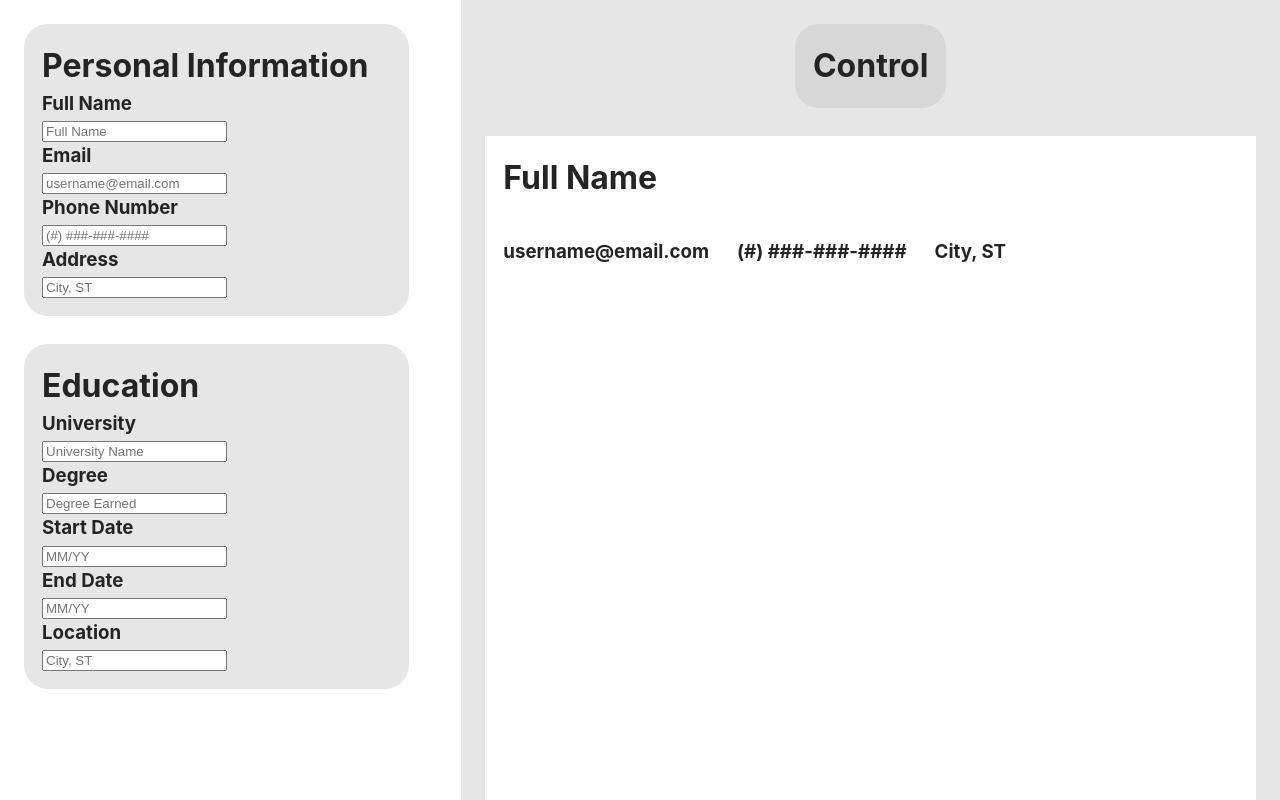
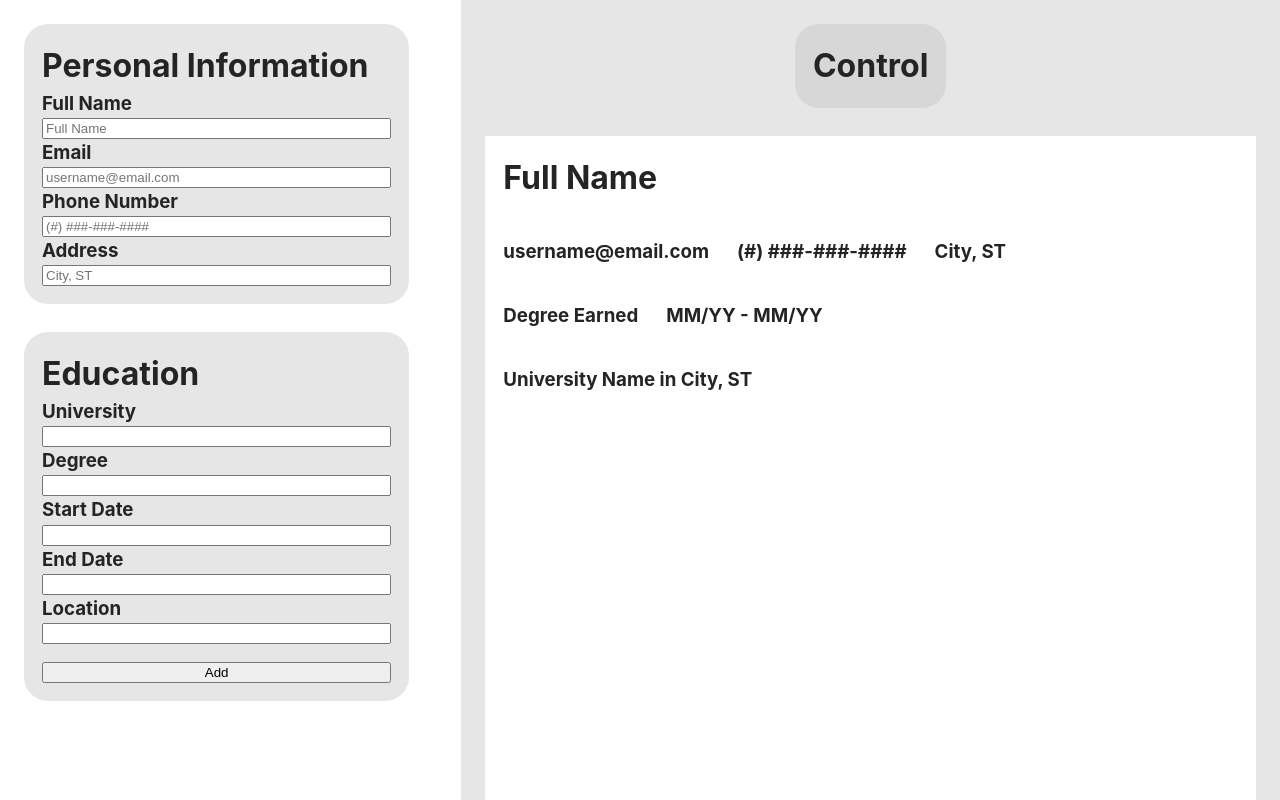
Before and after one commit to colleennicole223/odin-cv-application, a React (Vite) app: page / in a window 1280 px wide. Shown: the top 800 px of the page. Built offline with nearby package versions, Linux system fonts and the light colour scheme.

Commit message:
Added index for education states and button for submitting information

```diff
--- a/src/App.jsx
+++ b/src/App.jsx
@@ -17,22 +17,24 @@ function App() {
   });
 
   // 🏫 Store education experience, updated through MenuEducation
-  const [getEducation, setEducation] = useState({
+  const [getEducation, setEducation] = useState([
+    {id: 0,
     university: "University Name",
     degree: "Degree Earned",
     start: "MM/YY",
     end: "MM/YY",
-    location: "City, ST"
-  });
+    location: "City, ST"},
+  ]);
 
   // 🏢 Store work experience, updated through MenuExperience
-  const [getExperience, setExperience] = useState({
+  const [getExperience, setExperience] = useState([
+    {id: 0,
     company: "Company name",
     title: "Role title",
     start: "MM/YY",
     end: "MM/YY",
-    location: "City, ST"
-  });
+    location: "City, ST"}
+  ]);
 
   return (
     <>
@@ -52,11 +54,9 @@ function App() {
         <div className='docColumn'>
           <Control></Control>
           <Render
-            fullName = {getPersonal.name}
-            email = {getPersonal.email}
-            phoneNumber={getPersonal.phoneNumber}
-            location={getPersonal.location}
-            education={getEducation}
+            getPersonal = {getPersonal}
+            getEducation = {getEducation}
+            getExperience = {getExperience}
             />
         </div>
 
--- a/src/components/MenuEducation.jsx
+++ b/src/components/MenuEducation.jsx
@@ -2,7 +2,21 @@ import React from 'react'
 
 export default function MenuEducation({getEducation, setEducation}) {
 
+    const newEducation = {
+      id: 0,
+      university: "",
+      degree: "",
+      start: "",
+      end: "",
+      location: ""
+    }
 
+    // The addEducation funct will get the current list and add one
+    const addEducation = () => {
+      newEducation.id = getEducation[getEducation.length-1].id + 1;
+      console.log("Add Education " + newEducation.id);
+      setEducation(getEducation.concat(newEducation));
+    };
 
   return (
 
@@ -10,19 +24,22 @@ export default function MenuEducation({getEducation, setEducation}) {
         <h1>Education</h1>
 
         <h3>University</h3>
-        <input placeholder={getEducation.university}/>
+        <input onChange={(e) => newEducation.university = e.target.value} placeholder={getEducation.university}/>
 
         <h3>Degree</h3>
-        <input placeholder={getEducation.degree}/>
+        <input onChange={(e) => newEducation.degree = e.target.value} placeholder={getEducation.degree}/>
 
         <h3>Start Date</h3>
-        <input placeholder={getEducation.start}/>
+        <input onChange={(e) => newEducation.start = e.target.value} placeholder={getEducation.start}/>
 
         <h3>End Date</h3>
-        <input placeholder={getEducation.end}/>
+        <input onChange={(e) => newEducation.end = e.target.value} placeholder={getEducation.end}/>
 
         <h3>Location</h3>
-        <input placeholder={getEducation.location}/>
+        <input onChange={(e) => newEducation.location = e.target.value} placeholder={getEducation.location}/>
+
+        <button onClick={addEducation}>Add</button>
+
     </div>
 
   )
--- a/src/components/Render.jsx
+++ b/src/components/Render.jsx
@@ -1,18 +1,35 @@
 import React from 'react'
 
-export default function Render({fullName, email, phoneNumber, location}) {
+export default function Render({getPersonal, getEducation}) {
     return (
         <>
             <div id='render'>
                 <div id='contentHeader'>
-                    <h1>{fullName}</h1>
+                    <h1>{getPersonal.name}</h1>
                 </div>
 
                 <div id='contentContact'>
-                    <h3>{email}</h3>
-                    <h3>{phoneNumber}</h3>
-                    <h3>{location}</h3>
+                    <h3>{getPersonal.email}</h3>
+                    <h3>{getPersonal.phoneNumber}</h3>
+                    <h3>{getPersonal.location}</h3>
                 </div>
+
+                <div>
+                    {getEducation.map(function (education) {
+                        return (
+                            <div key={education.id}>
+                                <div id='contentContact'>
+                                    <h3>{education.degree}</h3>
+                                    <h3>{education.start} - {education.end}</h3>
+                                </div>
+                                <div id='contentContact'>
+                                    <h3>{education.university} in {education.location}</h3>
+                                </div>
+                            </div>
+                        );
+                    })}
+                </div>
+
             </div>
 
         </>
--- a/src/styles/style.css
+++ b/src/styles/style.css
@@ -1,10 +1,3 @@
-/*
- NEED TO ADDRESS
-    - Display isn't taking full screen, dispite parent filling space
-    -
-    -
- */
-
 :root, body {
   /* variables 🌸*/
   --spacing-default: 24px;
@@ -30,6 +23,10 @@
 h1, h2, h3{
   padding: 0px 0px;
   margin: 0px;
+}
+
+button{
+  margin-top: var(--spacing-thin);
 }
 
 .display {
@@ -89,6 +86,10 @@ h1, h2, h3{
 
   /* color */
   background-color: var(--color-grey-100);
+
+  /* orientation */
+  display: flex;
+  flex-direction: column;
 }
 
 #control {
```
